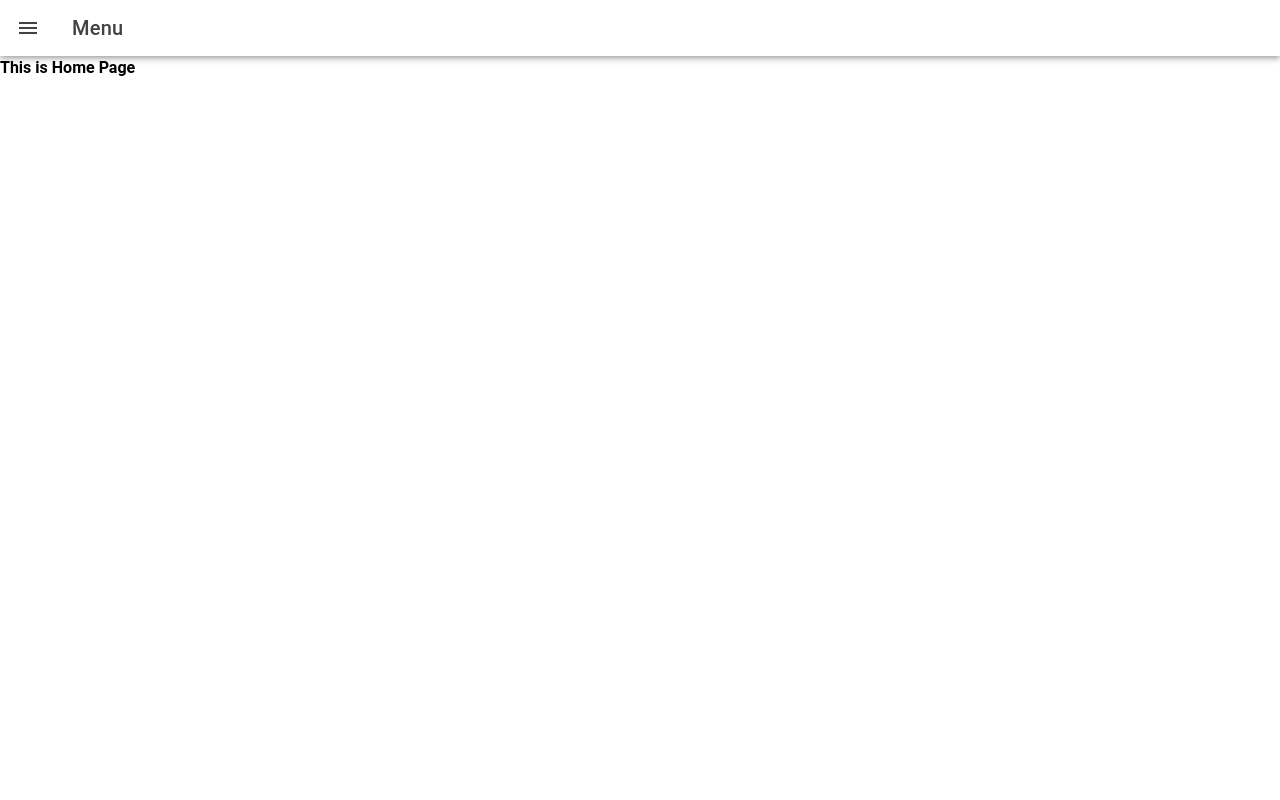
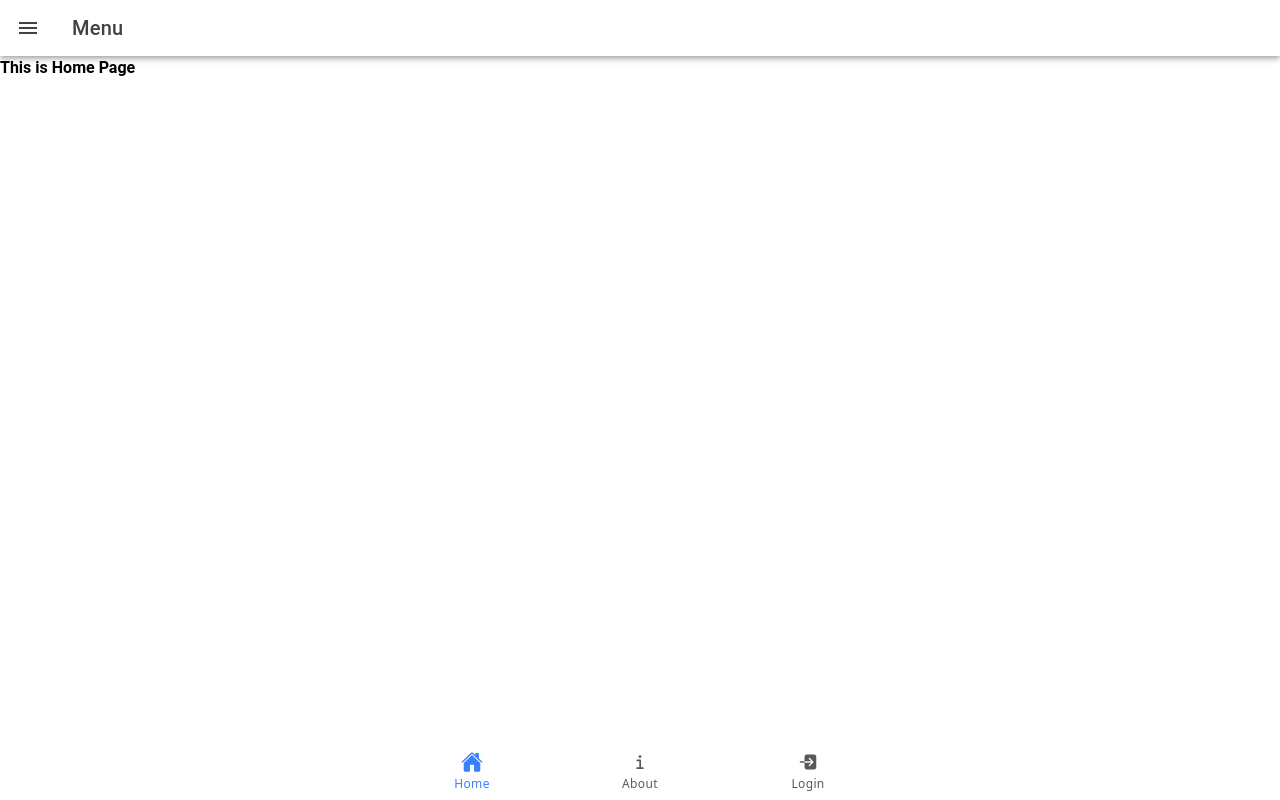
Before and after one commit to Bluecore-Digital-Solutions/PipelineApp, a React (Create React App) app: page /home in a window 1280 px wide. Built offline with nearby package versions, Linux system fonts and the light colour scheme.

Commit message:
adjustment

```diff
--- a/src/pages/Home.tsx
+++ b/src/pages/Home.tsx
@@ -12,15 +12,24 @@ import {
   IonItem,
   IonIcon,
   IonLabel,
+  IonRouterOutlet,
+  IonTabBar,
+  IonTabButton,
 } from '@ionic/react';
 import { home, information, logIn } from 'ionicons/icons'; // Import Ionicons icons
+// import Home from '../pages/Home'
+import About from './About';
+import Login from './Login';
 import ExploreContainer from '../components/ExploreContainer';
 import './Home.css';
 import { IonSearchbar } from '@ionic/react';
+import { IonReactRouter } from '@ionic/react-router';
+import { Redirect, Route } from 'react-router-dom';
 
 const Home: React.FC = () => {
   return (
     <IonPage>
+      <IonReactRouter>
         <IonHeader>
           <IonToolbar>
             <IonTitle>Menu</IonTitle>
@@ -57,6 +66,28 @@ const Home: React.FC = () => {
             <strong>This is Home Page</strong>
           </div>
         </IonContent>
+
+        <IonRouterOutlet>
+          <Route path='/' component={Home} exact />
+          <Route path='/about' component={About} exact />
+          <Route path='/login' component={Login} exact />
+          <Route exact path='/' render={() => <Redirect to='/home' />} />
+        </IonRouterOutlet>
+        <IonTabBar slot='bottom'>
+          <IonTabButton tab='home' href='/home'>
+            <IonIcon icon={home} />
+            <IonLabel>Home</IonLabel>
+          </IonTabButton>
+          <IonTabButton tab='about' href='/about'>
+            <IonIcon icon={information} />
+            <IonLabel>About</IonLabel>
+          </IonTabButton>
+          <IonTabButton tab='login' href='/login'>
+            <IonIcon icon={logIn} />
+            <IonLabel>Login</IonLabel>
+          </IonTabButton>
+        </IonTabBar>
+      </IonReactRouter>
     </IonPage>
   );
 };
--- a/src/pages/Subcription/Subcription.css
+++ b/src/pages/Subcription/Subcription.css
@@ -13,10 +13,19 @@
 .plan-menu {
   display: flex;
   justify-content: space-between;
+  padding-top: 30px;
+  padding-bottom: 30px;
 }
 
 .plan-item {
   margin: auto;
+  background: black;
+  padding: 5px;
+  font-size: 12px;
+  line-height: 18px;
+  text-transform: uppercase;
+  font-weight: 500;
+  font-family: poppins;
 }
 
 .custom-rg {
@@ -59,7 +68,9 @@
 }
 .button-2 {
   margin-right: 10px;
-  font-size: 15px;
+  font-size: 8px;
+  color: #fbe200;
+  font-weight: 700;
 }
 
 .button-1:hover {
@@ -72,8 +83,19 @@
 }
 
 .writeup {
-  font-size: 15px;
+  font-size: 8px;
+  font-weight: 500;
+  line-height: 12px;
   margin-left: 15px;
+}
+
+.upgrade-btn {
+  font-size: 13px;
+  margin-right: 10px;
+  font-weight: 700;
+  color: #ff5c00;
+  line-height: 19.5px;
+  text-transform: capitalize;
 }
 
 .approved {
@@ -86,7 +108,7 @@
 }
 
 .plan {
-  background-color: #f3bc9d;
+  background-color: #f0bb95;
   height: 512px;
 }
 
@@ -107,3 +129,7 @@ label {
 .label-item {
   margin-top: 10px;
 }
+
+input[type='radio']:checked {
+  background: white;
+}
--- a/src/pages/Subcription/Subcription.tsx
+++ b/src/pages/Subcription/Subcription.tsx
@@ -77,7 +77,7 @@ const Subscription: React.FC = () => {
               <label className='label-item'>Silver</label>
             </div>
             <div className='click-item'>
-              <input type='radio' value='gold' />
+              <input type='radio' value='gold' checked />
               <label className='label-item'>Gold</label>
             </div>
             <div className='click-item'>
@@ -94,7 +94,7 @@ const Subscription: React.FC = () => {
           <div className='plan-menu'>
             <div className='plan-item'>Gold PLAN</div>
             <div>
-              <div className='button-2'>Upgrade/review</div>
+              <div className='upgrade-btn'>Upgrade/review</div>
             </div>
           </div>
           <IonList className='plan ion-padding'>
```
Lines whose indentation alone changed are shown as unchanged.
